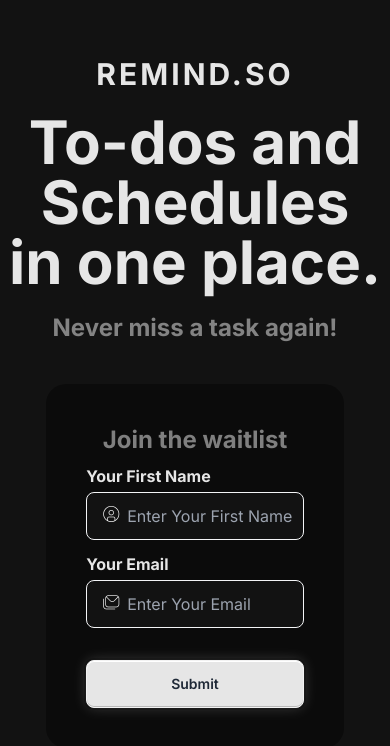
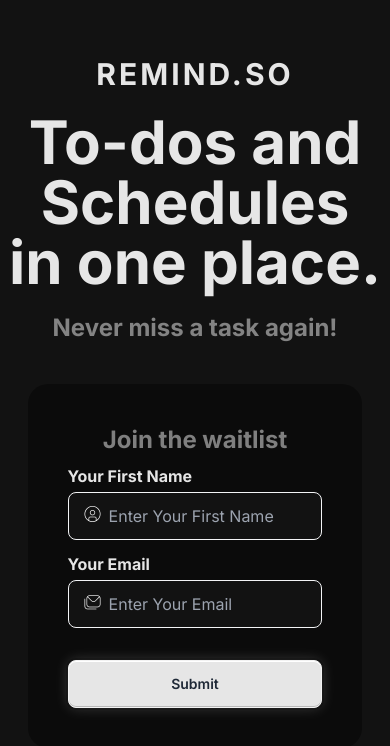
Before and after one commit to Okeke-Divine/remind-so, a Next.js app: page / in a window 390 px wide. Shown: the top 746 px of the page. Built offline with nearby package versions, Linux system fonts and the light colour scheme.

Commit message:
Made it mobile responsive

```diff
--- a/src/app/globals.css
+++ b/src/app/globals.css
@@ -40,3 +40,10 @@
   cursor: not-allowed; /* Optional: to indicate the button is not clickable */
   opacity: 0.7; /* Optional: to indicate the button is disabled */
 }
+
+html,
+body {
+  padding: 0;
+  margin: 0;
+  overflow-x: hidden;
+}
--- a/src/components/waitlist/WaitListForm.jsx
+++ b/src/components/waitlist/WaitListForm.jsx
@@ -43,12 +43,12 @@
             <div className="flex justify-center">
                 {success ? (<>
                     <div>
-                        <div className="w-[80%] md:w-[40vw] my-10 bg-black p-10 rounded-[20px] app-text-white bg-opacity-40">
+                        <div className="w-[90%] md:w-[40vw] my-10 bg-black p-10 rounded-[20px] app-text-white bg-opacity-40">
                             <h3 className="text-center">Thank You for Joining the Waitlist!</h3>
                         </div>
                     </div>
                 </>) : (<>
-                    <form className="w-[80%] md:w-[40vw] my-10 bg-black p-10 rounded-[20px] app-text-white bg-opacity-40" onSubmit={addToWaitlist}>
+                    <form className="w-[90%] md:w-[40vw] my-10 bg-black p-10 rounded-[20px] app-text-white bg-opacity-40" onSubmit={addToWaitlist}>
                         <div>
 
                             <h3 className="app-text-gray text-center">Join the waitlist</h3>
--- a/src/components/waitlist/WaitListPage.jsx
+++ b/src/components/waitlist/WaitListPage.jsx
@@ -5,7 +5,7 @@
     return (
 
         <>
-            <div className="px-5 md:px-10 lg:px-16 app-bg-black w-full min-h-[100vh] flex justify-center items-center app-text-white">
+            <div className="px-5 md:px-10 py-10 lg:px-16 app-bg-black w-full min-h-[100vh] flex justify-center items-center app-text-white">
                 <div>
                     {/* app name */}
                     <div className="mb-5">
```
Also changed, not shown: 1 other file (tests, documents, lock files or other folders).
